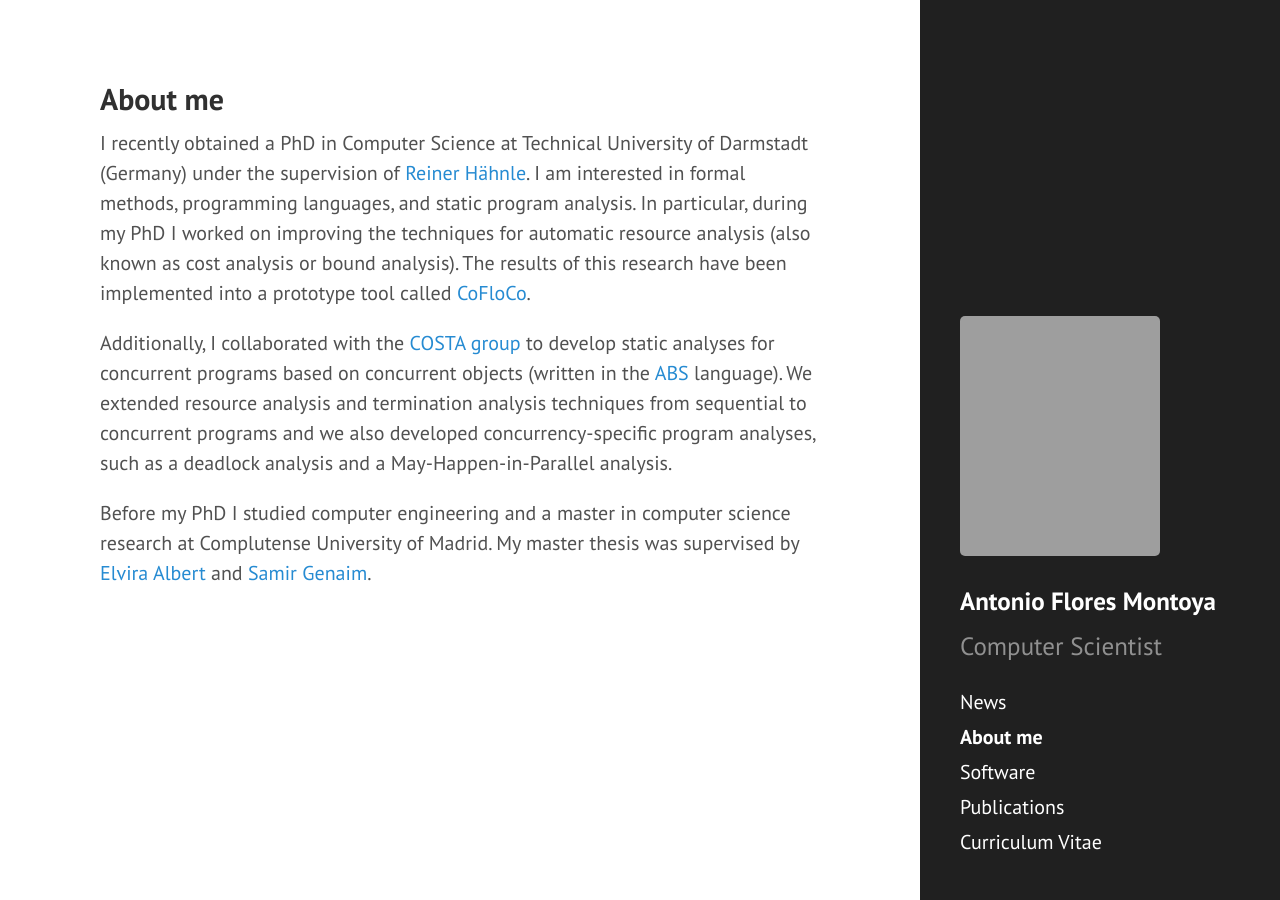
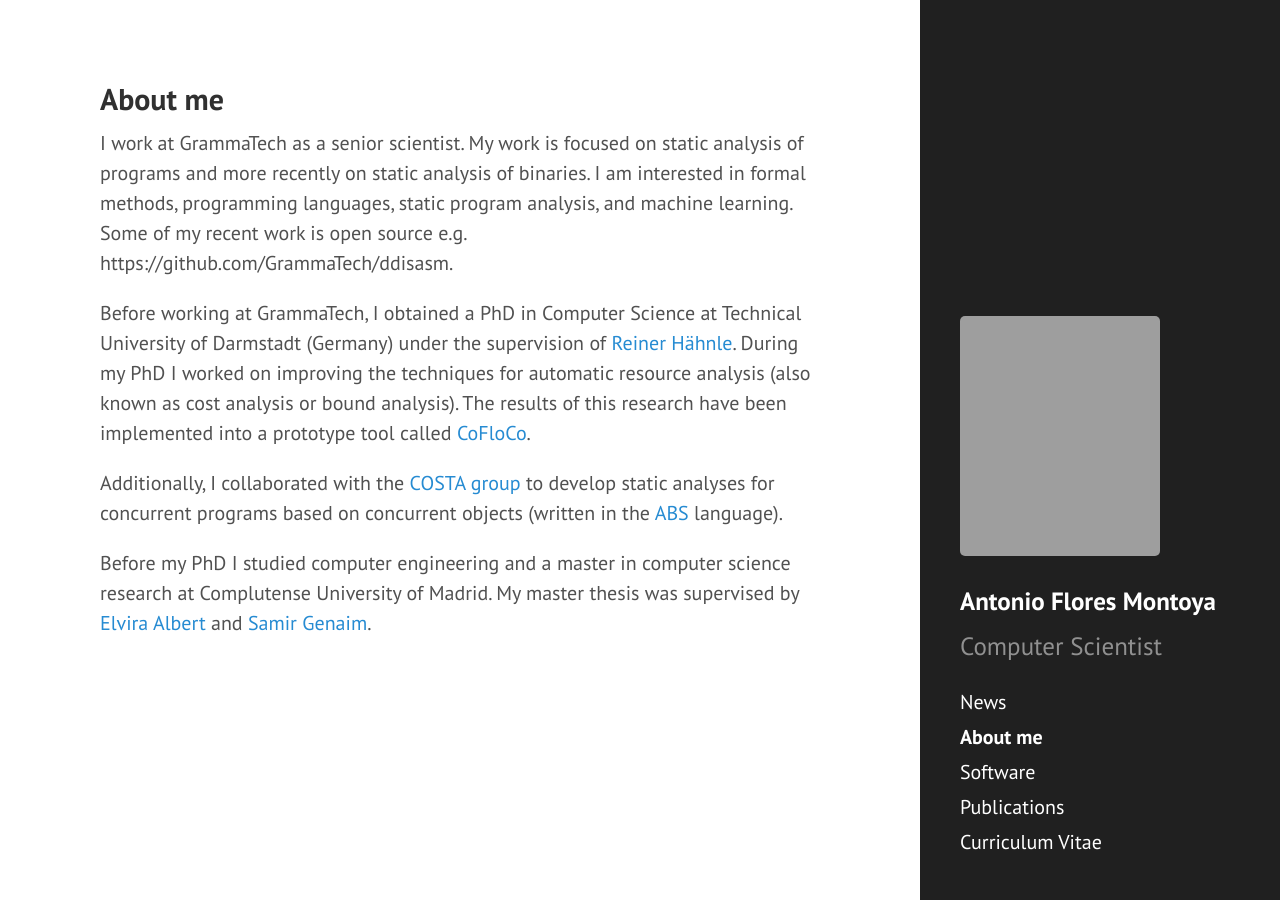
Before and after one commit to aeflores/aeflores.github.io, a Jekyll site: the page built from index.md, in a window 1280 px wide. Built offline with Jekyll 4.4.1, drawn with Linux system fonts in a browser that asks for light colours.

```diff
--- a/index.md
+++ b/index.md
@@ -3,12 +3,16 @@ layout: page
 title: About me
 ---
 
+I work at GrammaTech as a senior scientist. My work is focused
+on static analysis of programs and more recently on static analysis
+of binaries. I am interested in formal methods, programming languages, static
+program analysis, and machine learning. Some of my recent work is open source
+e.g. https://github.com/GrammaTech/ddisasm.
 
-I recently obtained a PhD in Computer Science at Technical
+Before working at GrammaTech, I obtained a PhD in Computer Science at Technical
 University of Darmstadt (Germany) under the supervision of [Reiner
-Hähnle](https://www.se.informatik.tu-darmstadt.de/de/se/group-members/reiner-haehnle/). I
-am interested in formal methods, programming languages, and static
-program analysis. In particular, during my PhD I worked on improving
+Hähnle](https://www.se.informatik.tu-darmstadt.de/de/se/group-members/reiner-haehnle/).
+During my PhD I worked on improving
 the techniques for automatic resource analysis (also known as cost
 analysis or bound analysis). The results of this research
 have been implemented into a prototype tool called [CoFloCo](http://aeflores.github.io/CoFloCo/).
@@ -16,11 +20,7 @@ have been implemented into a prototype tool called [CoFloCo](http://aeflores.git
 Additionally, I collaborated with the [COSTA
 group](http://costa.ls.fi.upm.es) to develop static analyses for
 concurrent programs based on concurrent objects (written in the
-[ABS](http://abs-models.org/) language).  We extended resource
-analysis and termination analysis techniques from sequential to
-concurrent programs and we also developed concurrency-specific program
-analyses, such as a deadlock analysis and a May-Happen-in-Parallel
-analysis.
+[ABS](http://abs-models.org/) language).
 
 Before my PhD I studied computer engineering and a master in computer
 science research at Complutense University of Madrid. My master thesis
```
Also changed, not shown: software.md (+8 -0 lines), LICENSE.md (deleted).
